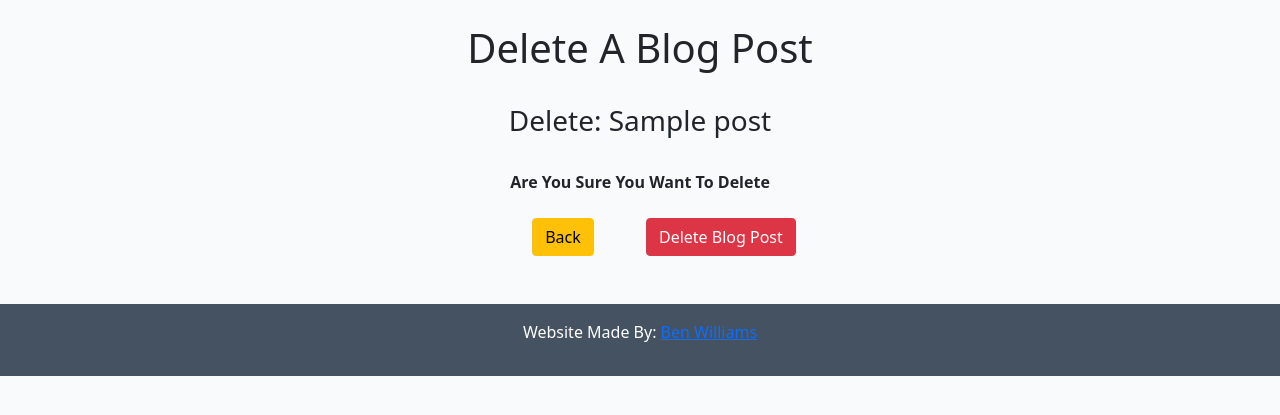
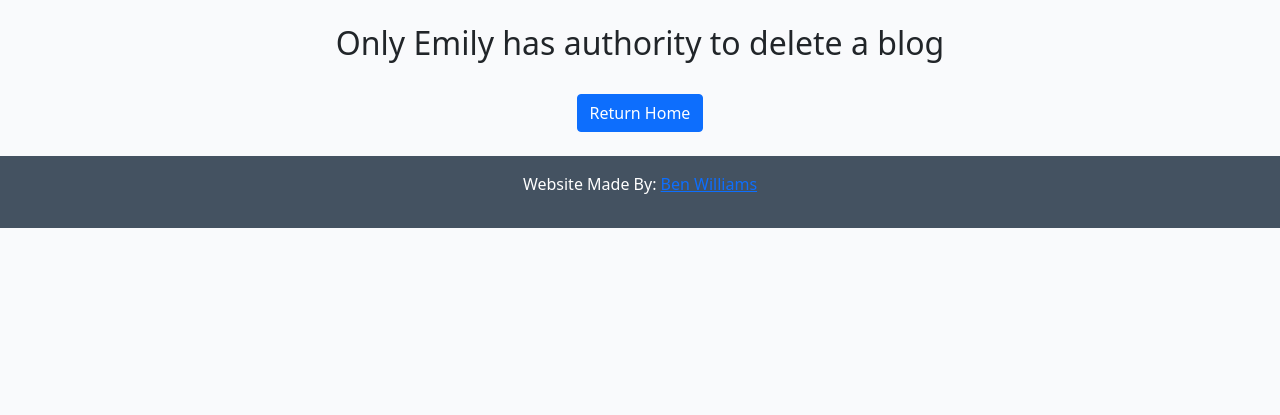
Before and after one commit to BenWilliams89/Psychology-Website, a Django app: a page that uses blog/templates/delete_post.html in a window 1280 px wide. Shown: the part 56-471 px from the top of the page. Run offline with Django 4.2, Linux system fonts and the light colour scheme; tables that the repository leaves empty hold one stand-in row (values such as "Sample post").

Commit message:
Add defensive programming to stop blog edits and deletes

```diff
--- a/blog/templates/delete_post.html
+++ b/blog/templates/delete_post.html
@@ -6,6 +6,7 @@
 
 <div class="container text-center">
 <br>
+{% if user.is_authenticated %}
 <h1> Delete A Blog Post</h1>
 <br>
 <h3>Delete: {{ post.title }}</h3>
@@ -17,12 +18,12 @@
     <strong>Are You Sure You Want To Delete</strong><br>
     <a href="{% url 'home.html' %}" class="btn btn-warning mx-5 my-4">Back</a>
     <button class="btn btn-danger">Delete Blog Post</button>
-
-
-
 </form>
 </div>
-
+{% else %}
+<h2>Only Emily has authority to delete a blog</h2><br>
+<a class="btn btn-primary" href="{% url 'home.html' %}">Return Home</a>
+{% endif %}
 
 
 {% endblock %}
```
Also changed, not shown: blog/templates/update_post.html (+4 -4 lines).
